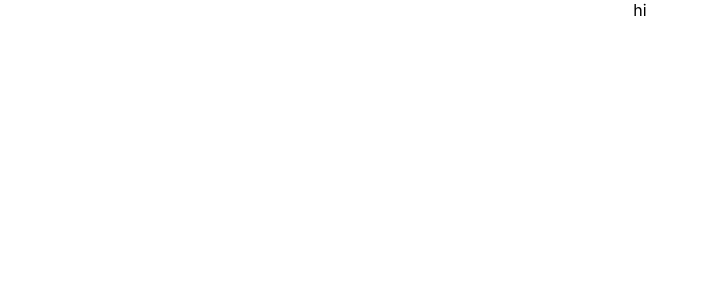
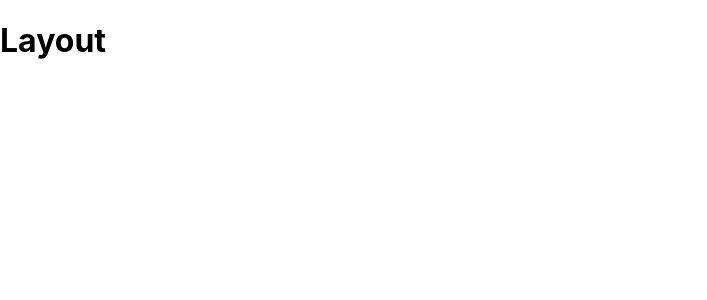
Before and after one commit to shcshcshc/mcal, a React (Create React App) app: page / in a window 1280 px wide. Shown: the top 300 px of the page, without its empty margins (0-707 px from the left). Built offline with nearby package versions, Linux system fonts and the light colour scheme.

Commit message:
feat: app

```diff
--- a/src/App.tsx
+++ b/src/App.tsx
@@ -3,7 +3,15 @@ import { BrowserRouter, Routes, Route } from "react-router-dom";
 import "./App.css";
 
 function App() {
-  return <div className="App">hi</div>;
+  return (
+    <BrowserRouter>
+      <Routes>
+        <Route path="/" element={<h1>Layout</h1>}>
+          <Route path="/" element={<h2>main</h2>} />
+        </Route>
+      </Routes>
+    </BrowserRouter>
+  );
 }
 
 export default App;
```
